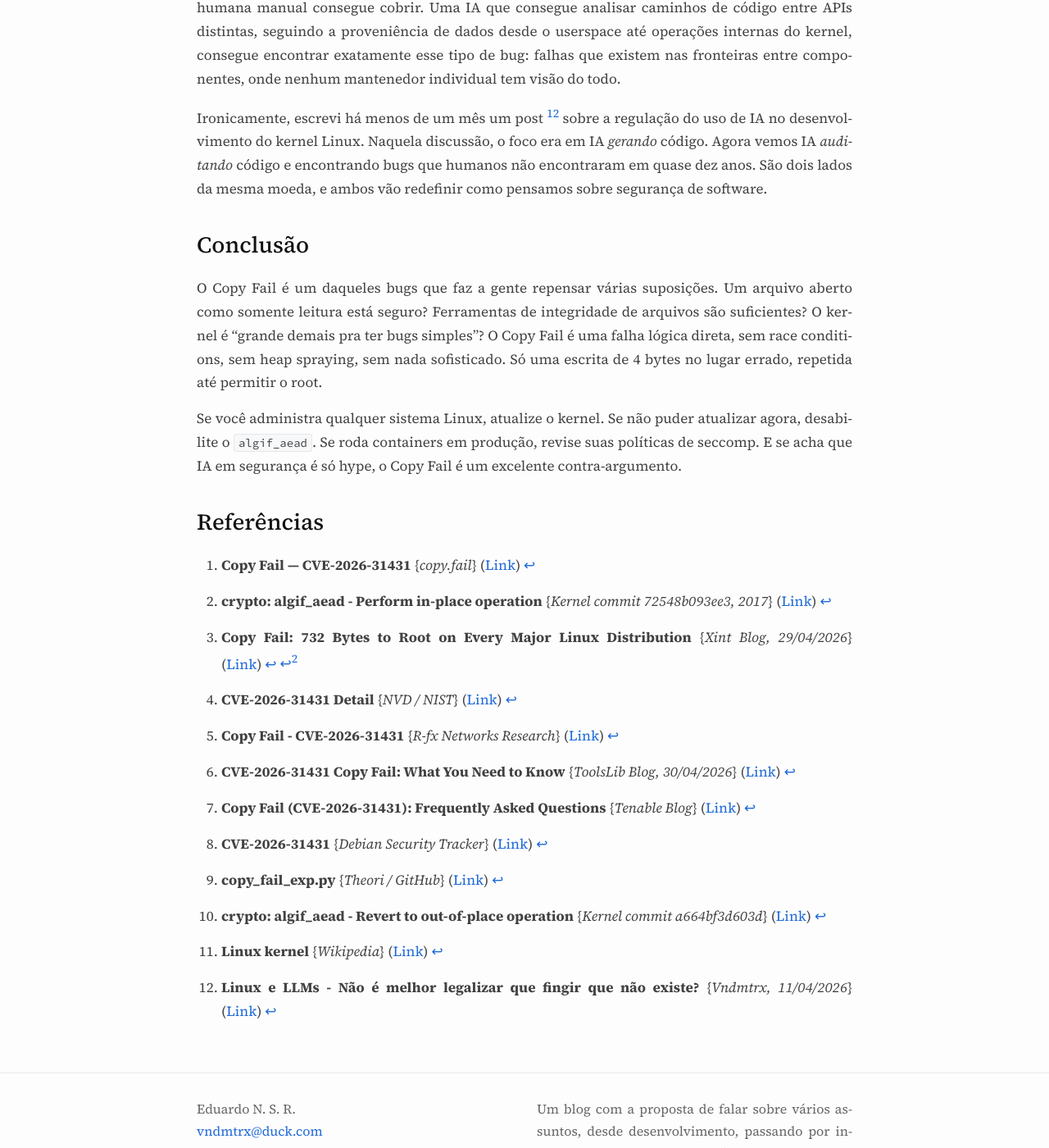
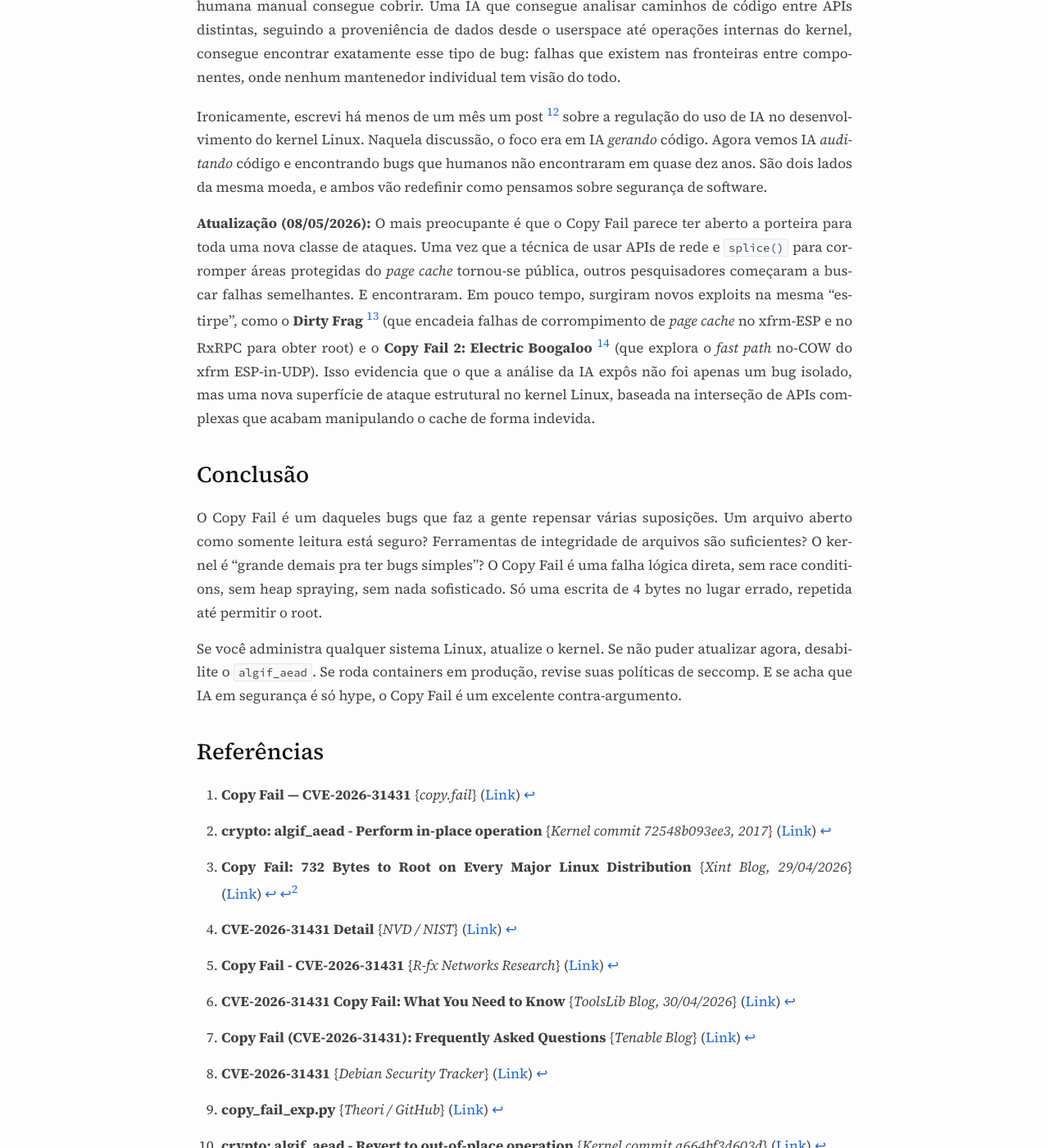
Before and after one commit to vndmtrx/vndmtrx.github.io, a Jekyll site: the page built from _posts/2026-05-02-copy-fail.md, in a window 1280 px wide and 1400 px high, scrolled down 11131 px. Shown: the whole window at 82% size. Built offline with Jekyll 4.4.1, drawn with Linux system fonts in a browser that asks for light colours; nearby versions of some CDN libraries; some of the changed text lies outside the part shown.

Commit message:
Ajustes menores para o post copy fail

````diff
--- a/_posts/2026-05-02-copy-fail.md
+++ b/_posts/2026-05-02-copy-fail.md
@@ -4,6 +4,7 @@ title: "Copy Fail e os 732 bytes que te tornam root de qualquer kernel Linux"
 author:
 - "Eduardo N. S. R."
 date: 2026-05-02 23:10:00 GMT-3
+modified_date: 2026-05-08 08:26:00 GMT-3
 permalink: /posts/copy-fail/
 tags: [Linux, Kernel, Segurança, Exploit, CVE]
 ---
@@ -188,7 +189,7 @@ Se descomprimirmos o payload manualmente no console Python, conseguimos ver exat
 
 ```python
 >>> zlib.decompress(bytes.fromhex("78daab77f571...32c310d3"))
-b'\x7fELF\x02\x01\x01\x00...\x31\xc0\x31\xff\xb0\x69\x0f\x05...
+b'\x7fELF\x02\x01\x01\x00...[bytes_do_shellcode_omitidos]...
 /bin/sh\x00\x00\x00'
 ```
 
@@ -298,6 +299,8 @@ Isso não deveria ser surpresa. O kernel Linux tem mais de 30 milhões de linhas
 
 Ironicamente, escrevi há menos de um mês um post [^7] sobre a regulação do uso de IA no desenvolvimento do kernel Linux. Naquela discussão, o foco era em IA *gerando* código. Agora vemos IA *auditando* código e encontrando bugs que humanos não encontraram em quase dez anos. São dois lados da mesma moeda, e ambos vão redefinir como pensamos sobre segurança de software.
 
+**Atualização (08/05/2026):** O mais preocupante é que o Copy Fail parece ter aberto a porteira para toda uma nova classe de ataques. Uma vez que a técnica de usar APIs de rede e `splice()` para corromper áreas protegidas do *page cache* tornou-se pública, outros pesquisadores começaram a buscar falhas semelhantes. E encontraram. Em pouco tempo, surgiram novos exploits na mesma "estirpe", como o **Dirty Frag** [^13] (que encadeia falhas de corrompimento de *page cache* no xfrm-ESP e no RxRPC para obter root) e o **Copy Fail 2: Electric Boogaloo** [^14] (que explora o *fast path* no-COW do xfrm ESP-in-UDP). Isso evidencia que o que a análise da IA expôs não foi apenas um bug isolado, mas uma nova superfície de ataque estrutural no kernel Linux, baseada na interseção de APIs complexas que acabam manipulando o cache de forma indevida.
+
 ### Conclusão
 
 O Copy Fail é um daqueles bugs que faz a gente repensar várias suposições. Um arquivo aberto como somente leitura está seguro? Ferramentas de integridade de arquivos são suficientes? O kernel é "grande demais pra ter bugs simples"? O Copy Fail é uma falha lógica direta, sem race conditions, sem heap spraying, sem nada sofisticado. Só uma escrita de 4 bytes no lugar errado, repetida até permitir o root.
@@ -329,3 +332,7 @@ Se você administra qualquer sistema Linux, atualize o kernel. Se não puder atu
 [^11]: **Copy Fail (CVE-2026-31431): Frequently Asked Questions** {*Tenable Blog*} ([Link](https://www.tenable.com/blog/copy-fail-cve-2026-31431-frequently-asked-questions-about-linux-kernel-privilege-escalation))
 
 [^12]: **CVE-2026-31431** {*Debian Security Tracker*} ([Link](https://security-tracker.debian.org/tracker/CVE-2026-31431))
+
+[^13]: **Dirty Frag (CVE-2026-43284 / CVE-2026-43500)** {*V4bel / GitHub*} ([Link](https://github.com/V4bel/dirtyfrag))
+
+[^14]: **Copy Fail 2: Electric Boogaloo** {*0xdeadbeefnetwork / GitHub*} ([Link](https://github.com/0xdeadbeefnetwork/Copy_Fail2-Electric_Boogaloo))
````
Also changed, not shown: other parts of _posts/2026-05-02-copy-fail.md (+1 -1 lines).
